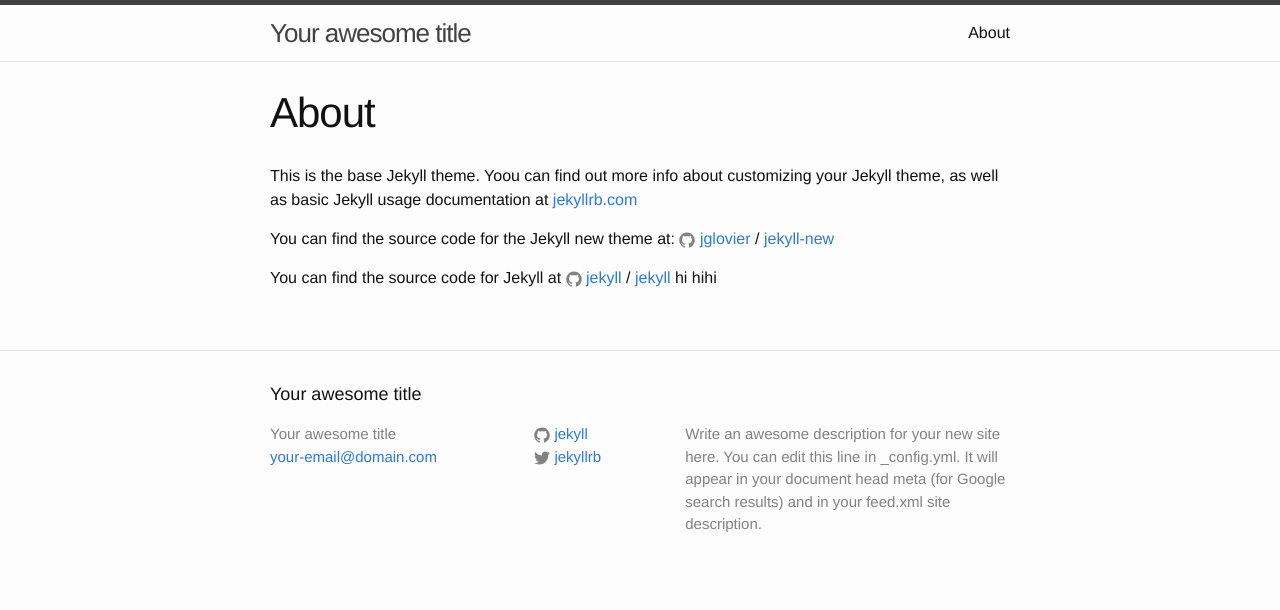
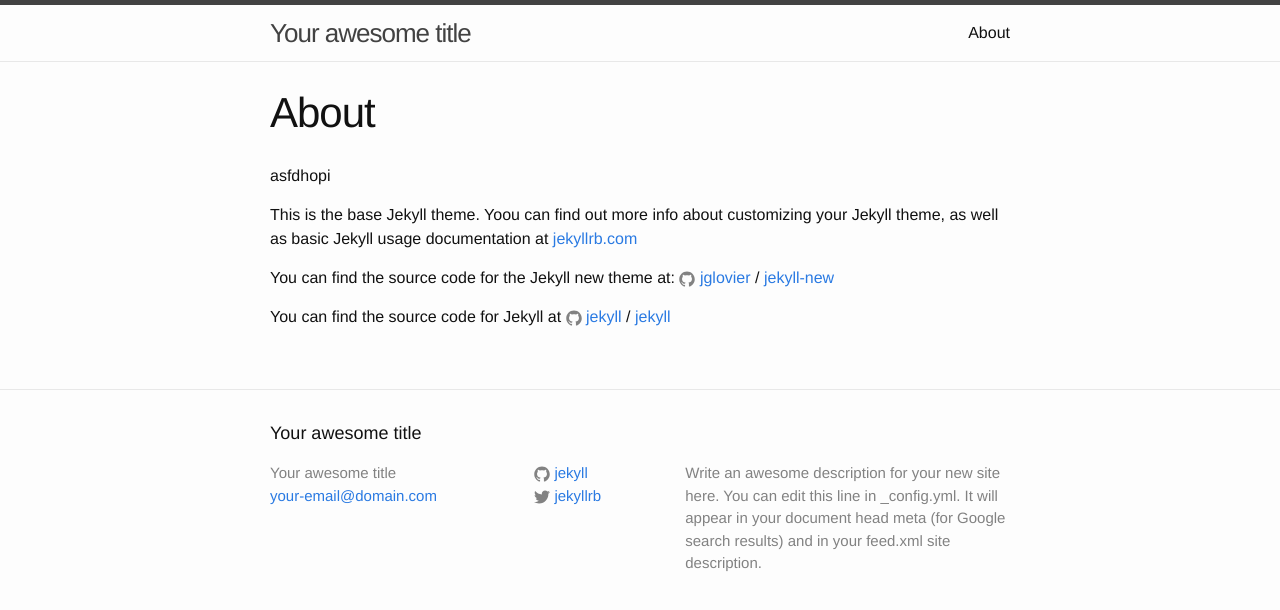
Before and after one commit to hmnit/hmnit.github.io, a Jekyll site: the page built from about.md, in a window 1280 px wide. Shown: the top 610 px of the page. Built offline with Jekyll 4.4.1, drawn with Linux system fonts in a browser that asks for light colours.

Commit message:
Update about.md

```diff
--- a/about.md
+++ b/about.md
@@ -3,6 +3,8 @@ layout: page
 title: About
 permalink: /about/
 ---
+
+asfdhopi
 
 This is the base Jekyll theme. Yoou can find out more info about customizing your Jekyll theme, as well as basic Jekyll usage documentation at [jekyllrb.com](http://jekyllrb.com/)
 
@@ -12,5 +14,4 @@ You can find the source code for the Jekyll new theme at:
 
 You can find the source code for Jekyll at
 {% include icon-github.html username="jekyll" %} /
-[jekyll](https://github.com/jekyll/jekyll) hi
-hihi
+[jekyll](https://github.com/jekyll/jekyll)
```
